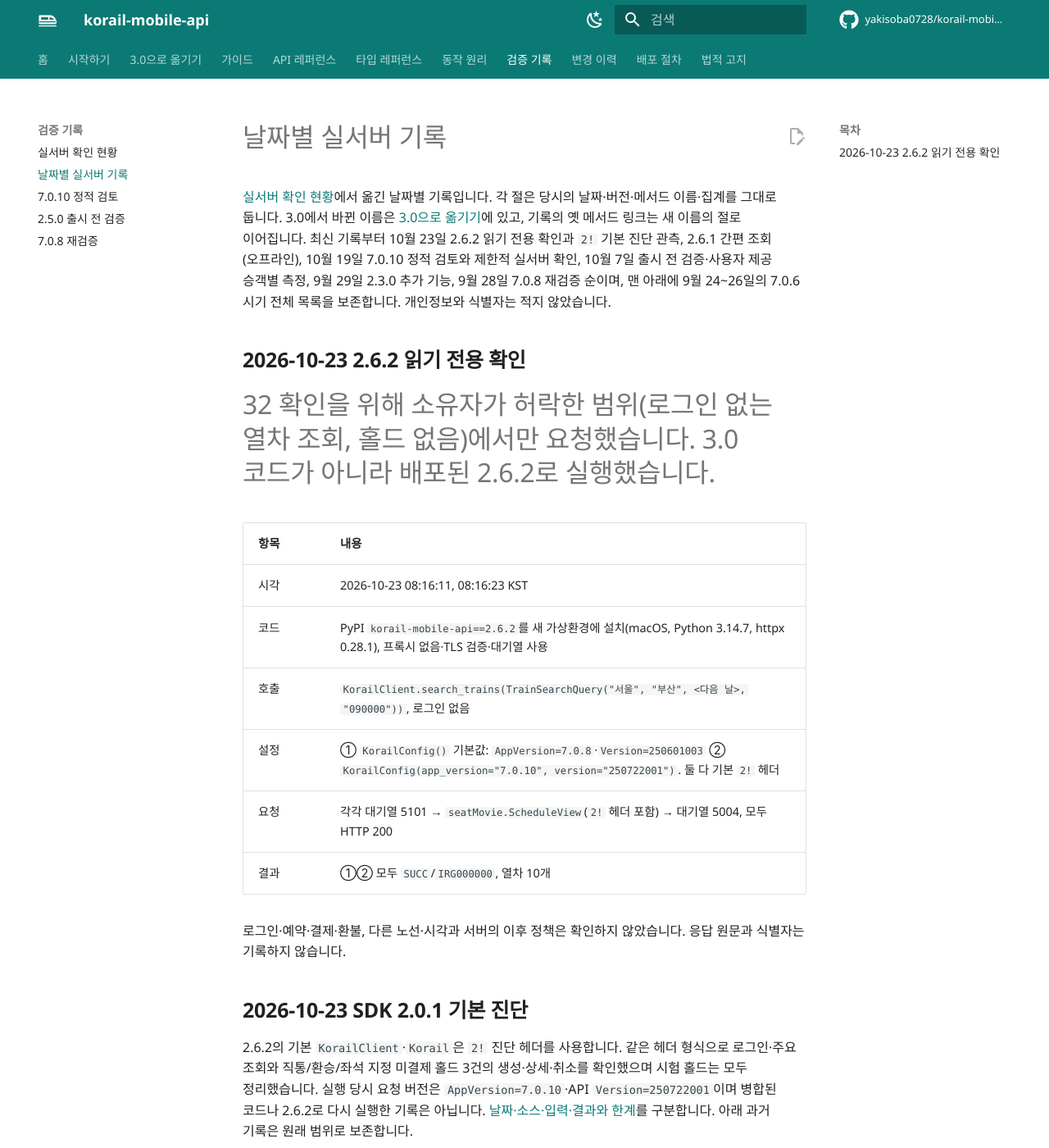
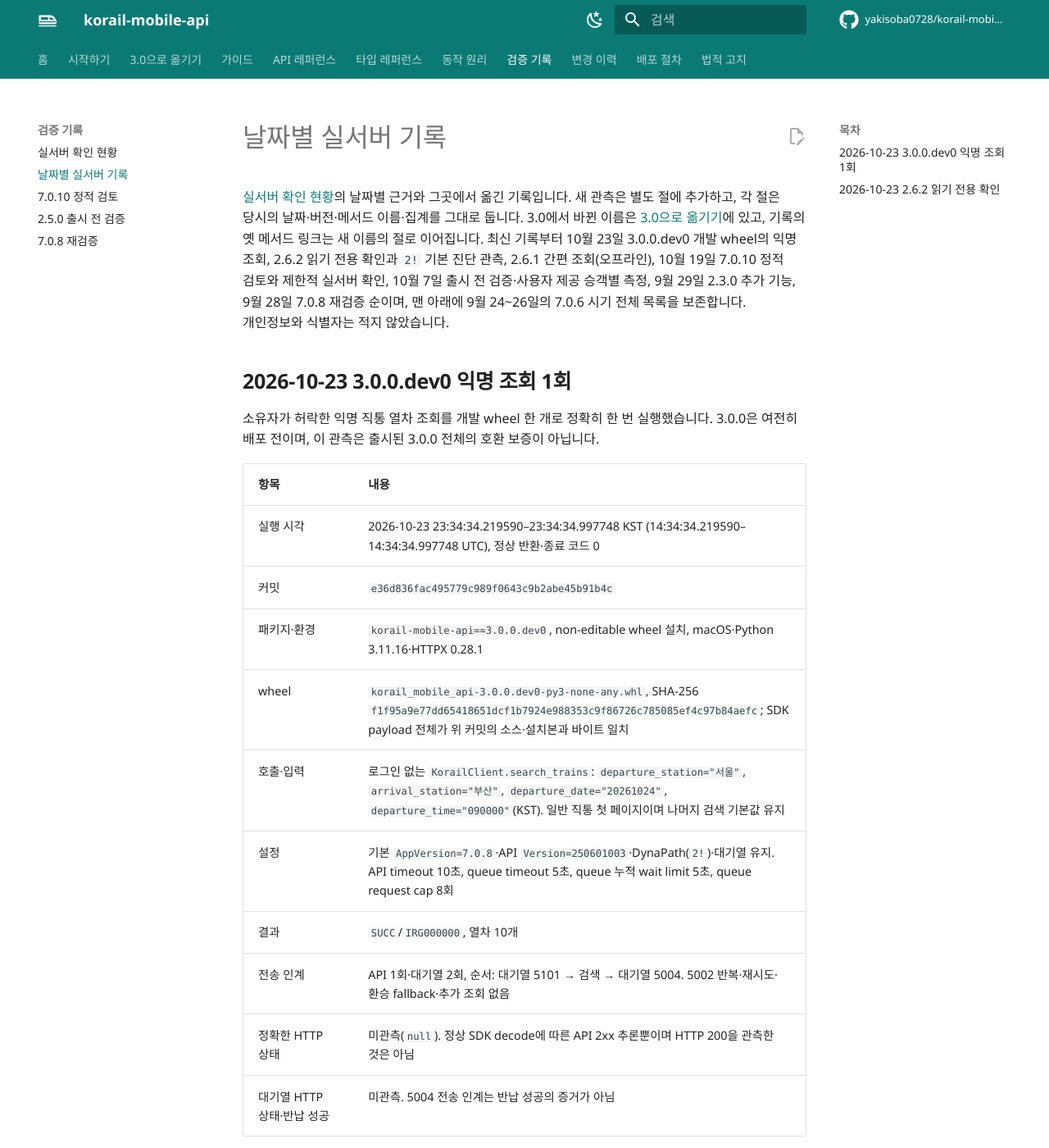
Before and after one commit to yakisoba0728/korail-mobile-api, an MkDocs documentation site: the page built from docs/records.md, in a window 1280 px wide and 1400 px high. Shown: the whole window at 82% size. Built offline with MkDocs 1.6.1 and Material for MkDocs 9.7.7, drawn with Linux system fonts in a browser that asks for light colours; comment, search, counter and statistics services are not loaded; some of the changed text lies outside the part shown.

Commit message:
docs: record bounded 3.0 anonymous live check

```diff
--- a/docs/records.md
+++ b/docs/records.md
@@ -1,9 +1,32 @@
 # 날짜별 실서버 기록
 
-[실서버 확인 현황](status.md)에서 옮긴 날짜별 기록입니다. 각 절은 당시의 날짜·버전·메서드 이름·집계를 그대로 둡니다.
+[실서버 확인 현황](status.md)의 날짜별 근거와 그곳에서 옮긴 기록입니다. 새 관측은 별도 절에 추가하고, 각 절은 당시의 날짜·버전·메서드 이름·집계를 그대로 둡니다.
 3.0에서 바뀐 이름은 [3.0으로 옮기기](migration-3.0.md#methods)에 있고, 기록의 옛 메서드 링크는 새 이름의 절로 이어집니다.
-최신 기록부터 10월 23일 2.6.2 읽기 전용 확인과 `2!` 기본 진단 관측, 2.6.1 간편 조회(오프라인), 10월 19일 7.0.10 정적 검토와 제한적 실서버 확인,
+최신 기록부터 10월 23일 3.0.0.dev0 개발 wheel의 익명 조회, 2.6.2 읽기 전용 확인과 `2!` 기본 진단 관측, 2.6.1 간편 조회(오프라인), 10월 19일 7.0.10 정적 검토와 제한적 실서버 확인,
 10월 7일 출시 전 검증·사용자 제공 승객별 측정, 9월 29일 2.3.0 추가 기능, 9월 28일 7.0.8 재검증 순이며, 맨 아래에 9월 24~26일의 7.0.6 시기 전체 목록을 보존합니다. 개인정보와 식별자는 적지 않았습니다.
+
+<a id="live-check-300-dev0-20261023"></a>
+
+## 2026-10-23 3.0.0.dev0 익명 조회 1회
+
+소유자가 허락한 익명 직통 열차 조회를 개발 wheel 한 개로 정확히 한 번 실행했습니다. 3.0.0은 여전히 배포 전이며, 이 관측은 출시된 3.0.0 전체의 호환 보증이 아닙니다.
+
+| 항목 | 내용 |
+|---|---|
+| 실행 시각 | 2026-10-23 23:34:34.219590–23:34:34.997748 KST (14:34:34.219590–14:34:34.997748 UTC), 정상 반환·종료 코드 0 |
+| 커밋 | `e36d836fac495779c989f0643c9b2abe45b91b4c` |
+| 패키지·환경 | `korail-mobile-api==3.0.0.dev0`, non-editable wheel 설치, macOS·Python 3.11.16·HTTPX 0.28.1 |
+| wheel | `korail_mobile_api-3.0.0.dev0-py3-none-any.whl`, SHA-256 `f1f95a9e77dd65418651dcf1b7924e988353c9f86726c785085ef4c97b84aefc`; SDK payload 전체가 위 커밋의 소스·설치본과 바이트 일치 |
+| 호출·입력 | 로그인 없는 `KorailClient.search_trains`: `departure_station="서울"`, `arrival_station="부산"`, `departure_date="20261024"`, `departure_time="090000"`(KST). 일반 직통 첫 페이지이며 나머지 검색 기본값 유지 |
+| 설정 | 기본 `AppVersion=7.0.8`·API `Version=250601003`·DynaPath(`2!`)·대기열 유지. API timeout 10초, queue timeout 5초, queue 누적 wait limit 5초, queue request cap 8회 |
+| 결과 | `SUCC`/`IRG000000`, 열차 10개 |
+| 전송 인계 | API 1회·대기열 2회, 순서: 대기열 5101 → 검색 → 대기열 5004. 5002 반복·재시도·환승 fallback·추가 조회 없음 |
+| 정확한 HTTP 상태 | 미관측(`null`). 정상 SDK decode에 따른 API 2xx 추론뿐이며 HTTP 200을 관측한 것은 아님 |
+| 대기열 HTTP 상태·반납 성공 | 미관측. 5004 전송 인계는 반납 성공의 증거가 아님 |
+
+request hook은 전송 전 인계만 기록하므로 모든 요청의 실제 도달·응답 상태를 증명하지 않습니다. 대기열 반납 오류는 SDK가 삼킬 수 있어 반납 성공을 주장하지 않습니다. TLS 검증과 HTTPX의 기본 환경 프록시·CA 처리를 유지했으며 프록시를 쓰지 않았다고 단정하지 않습니다.
+
+확인한 범위는 이 개발 wheel의 한 노선·날짜·시각뿐입니다. 로그인·인증 조회·예약·취소·결제·환불은 실행하지 않았고 3.0 코드로 실서버 검증하지 않았습니다. 다른 입력·기능이나 이후 서버 정책의 성공도 보장하지 않습니다. 원문 응답·서버 메시지·쿠키·토큰·PNR·예외 전문은 기록하지 않았습니다.
 
 ## 2026-10-23 2.6.2 읽기 전용 확인 {#live-check-262}
 
```
Also changed, not shown: CHANGELOG.md (+1 -1 lines), README.md (+2 -1 lines), docs/getting-started.md (+3 -2 lines), docs/guide/configuration.md (+2 -1 lines), docs/index.md (+3 -2 lines), docs/status.md (+5 -3 lines).
